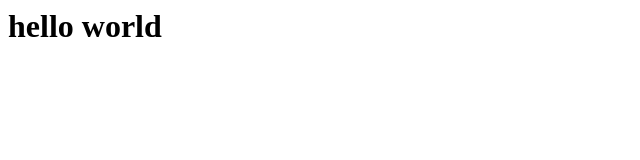
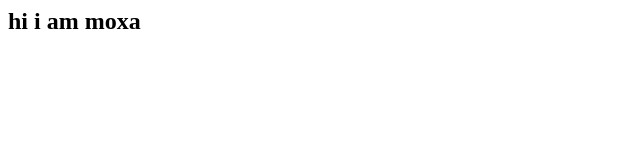
Before and after one commit to Moxa13patel/2nd-repo, a plain HTML site: page index.html in a window 1280 px wide. Shown: the whole page, without its empty margins (0-640 px from the left). Drawn offline with Linux system fonts and the light colour scheme.

Commit message:
updated index.html
this is cli

```diff
--- a/index.html
+++ b/index.html
@@ -1 +1,2 @@
-<h1>hello world</h1>
+
+<h2> hi i am moxa </h2>
```
